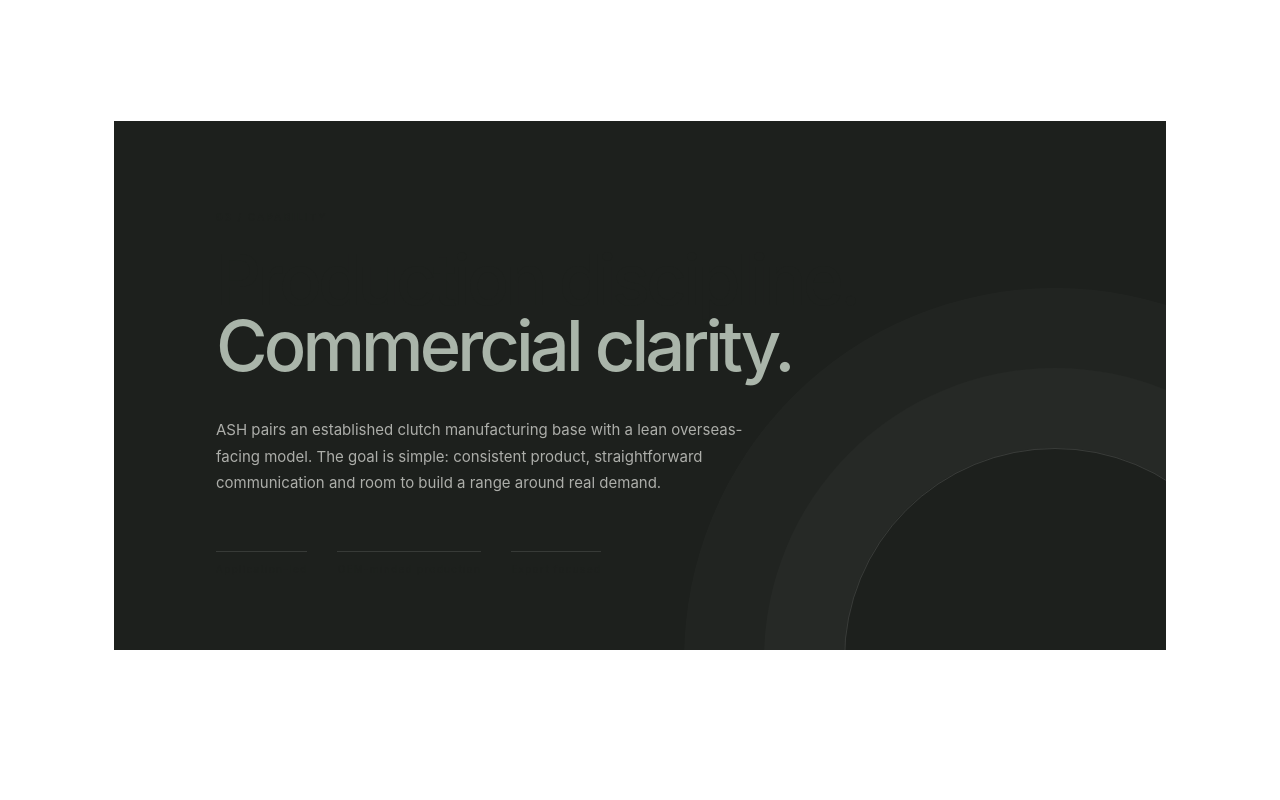
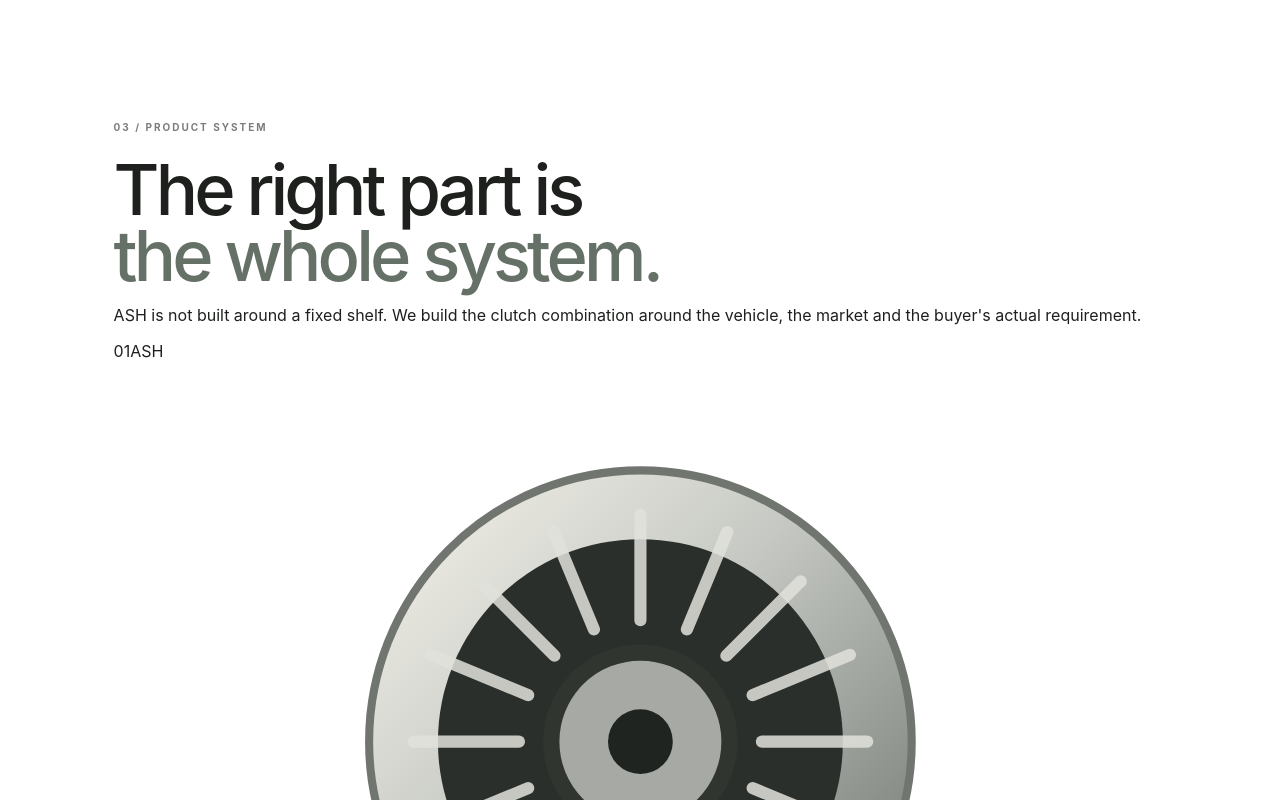
Before and after one commit to starr9430/ash-website, a React (Vite) app: page / in a window 1280 px wide. Shown: the part 2360-3160 px from the top of the page. Built offline with nearby package versions, Linux system fonts and the light colour scheme.

Commit message:
refine: build ASH editorial product experience

```diff
--- a/src/sections/Capability.jsx
+++ b/src/sections/Capability.jsx
@@ -1,18 +1,53 @@
+import ProductVisual from '../components/ProductVisual'
+
+const products = [
+  { no: '01', name: 'Clutch Cover', type: 'cover', note: 'Pressure plate assembly' },
+  { no: '02', name: 'Driven Disc', type: 'disc', note: 'Friction disc assembly' },
+  { no: '03', name: 'Release Bearing', type: 'bearing', note: 'Release system' },
+  { no: '04', name: 'Related Components', type: 'other', note: 'Application-led sourcing' },
+]
+
 function Capability() {
   return (
     <section className="capability-section" id="capability">
+      <div className="capability-intro">
+        <div>
+          <div className="section-kicker">03 / PRODUCT SYSTEM</div>
+          <h2>The right part is<br /><em>the whole system.</em></h2>
+        </div>
+        <p>
+          ASH is not built around a fixed shelf. We build the clutch combination
+          around the vehicle, the market and the buyer's actual requirement.
+        </p>
+      </div>
+
+      <div className="product-grid">
+        {products.map((item) => (
+          <article className="product-card" key={item.no}>
+            <div className="product-top"><span>{item.no}</span><span>ASH</span></div>
+            <ProductVisual type={item.type} />
+            <div className="product-bottom">
+              <div><h3>{item.name}</h3><p>{item.note}</p></div>
+              <span>↗</span>
+            </div>
+          </article>
+        ))}
+      </div>
+
       <div className="capability-panel">
-        <div className="section-kicker">03 / CAPABILITY</div>
-        <h2>Production discipline.<br /><em>Commercial clarity.</em></h2>
-        <p>
-          ASH pairs an established clutch manufacturing base with a lean
-          overseas-facing model. The goal is simple: consistent product,
-          straightforward communication and room to build a range around real demand.
-        </p>
+        <div className="section-kicker">04 / CAPABILITY</div>
+        <div className="capability-copy">
+          <h2>Production discipline.<br /><em>Commercial clarity.</em></h2>
+          <p>
+            A mature manufacturing base behind a lean overseas-facing model.
+            Consistent product, direct communication and enough flexibility to
+            build a range around real demand.
+          </p>
+        </div>
         <div className="capability-meta">
-          <span>Application-led</span>
-          <span>OEM-minded production</span>
-          <span>Export focused</span>
+          <span>APPLICATION-LED</span>
+          <span>OEM-MINDED PRODUCTION</span>
+          <span>EXPORT FOCUSED</span>
         </div>
       </div>
     </section>
```
